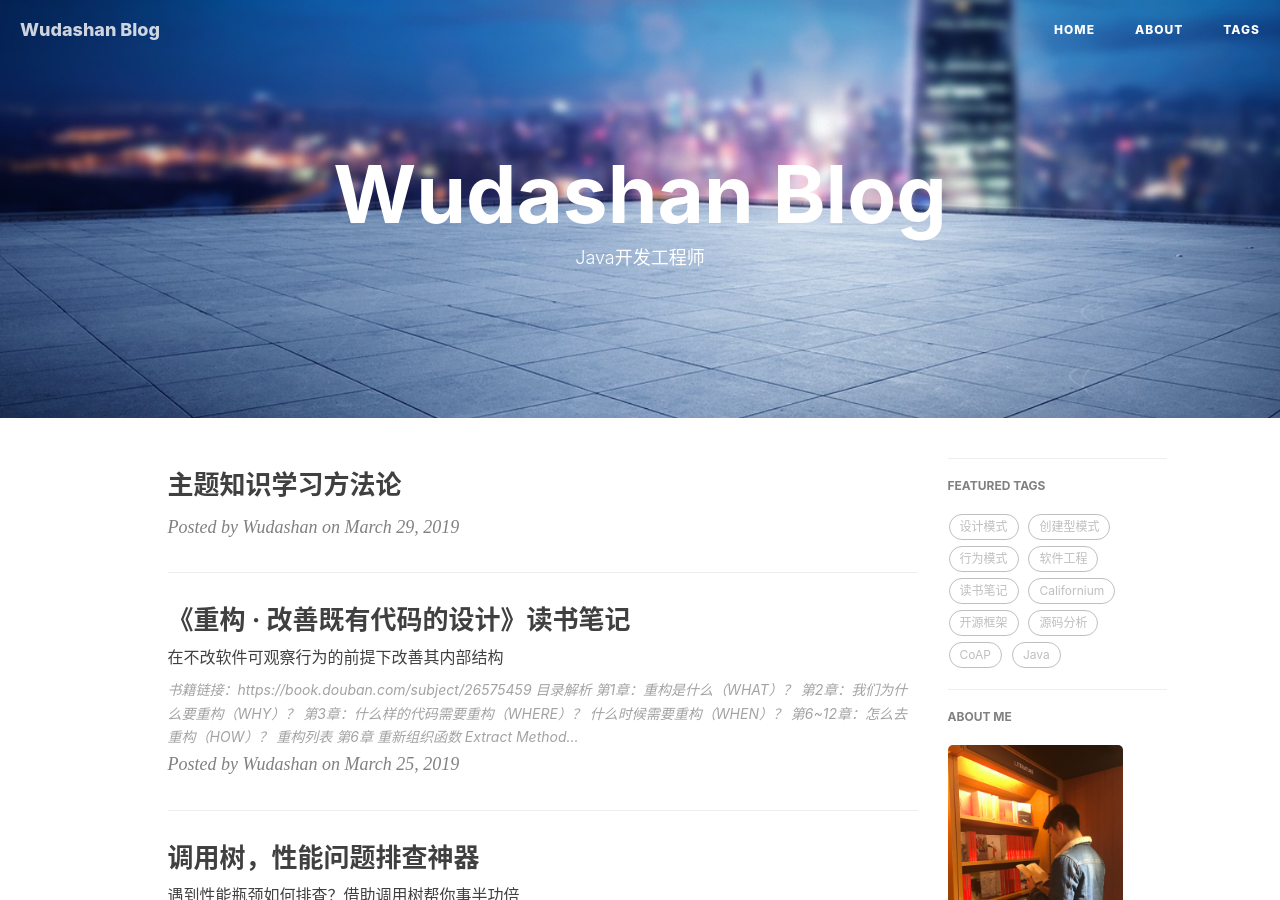
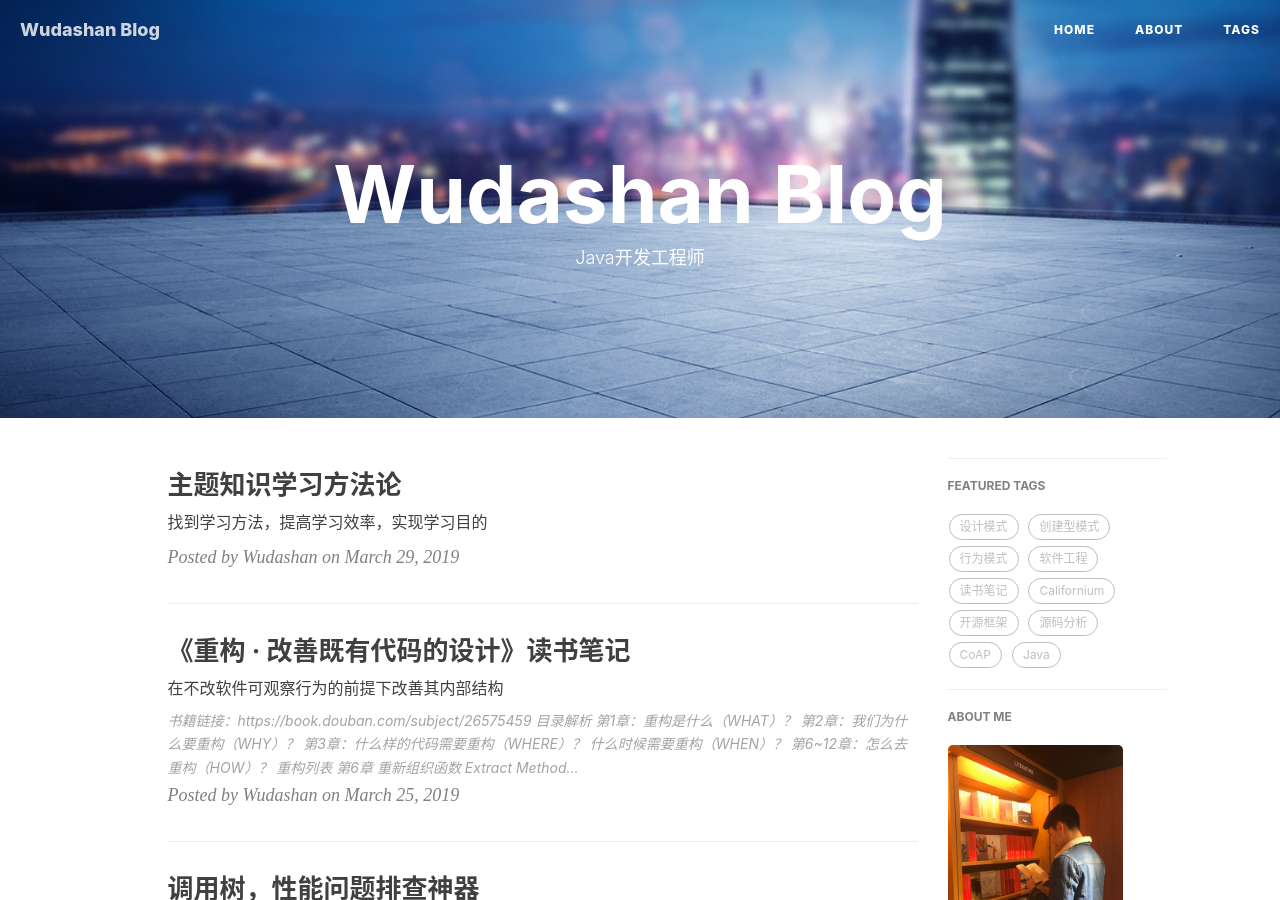
Before and after one commit to wudashan/wudashan.github.io, a Jekyll site: the page built from index.html, in a window 1280 px wide and 900 px high. Built offline with Jekyll 4.4.1, drawn with Linux system fonts in a browser that asks for light colours; nearby versions of some CDN libraries; the list of posts is cut into pages by our own code; comment, search, counter and statistics services are not loaded.

Commit message:
更新子标题

```diff
--- a/_posts/2019-03-29-Learning-Method.markdown
+++ b/_posts/2019-03-29-Learning-Method.markdown
@@ -1,7 +1,7 @@
 ---
 layout:     post
 title:      "主题知识学习方法论"
-subtitle:   ""
+subtitle:   "找到学习方法，提高学习效率，实现学习目的"
 date:       2019-03-29 11:00:00
 author:     "Wudashan"
 header-img: "img/post-bg-learning-method.jpg"
```
